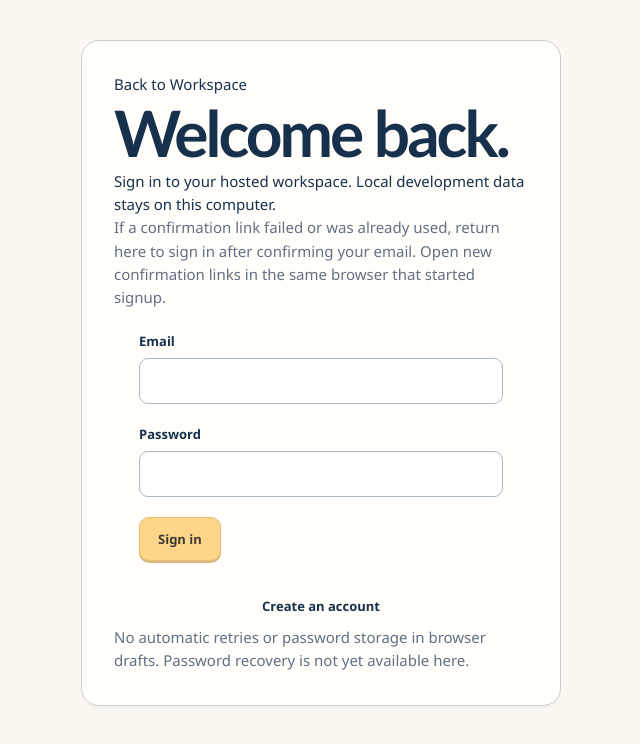
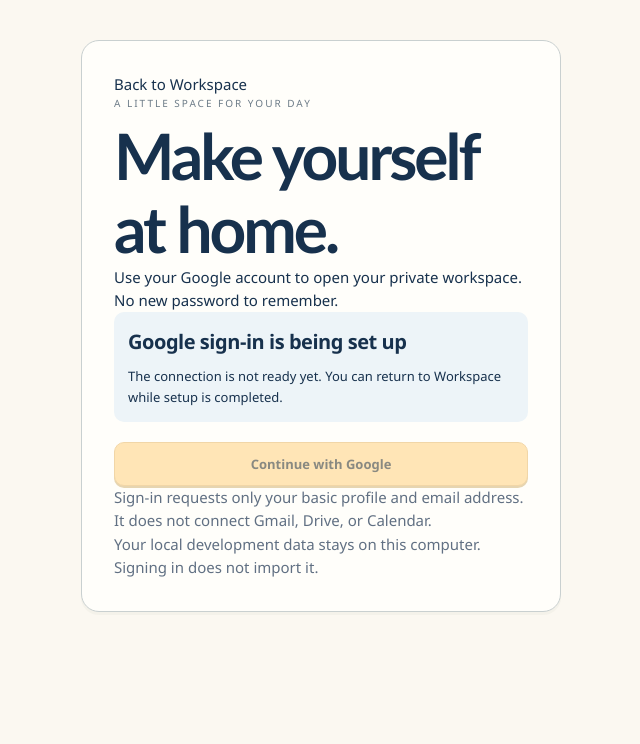
Before and after one commit to Allen-Saji/workspace, a Next.js app: page /login in a window 1280 px wide. Shown: the top 744 px of the page, without its empty margins (319-959 px from the left). Built offline with nearby package versions, Linux system fonts and the light colour scheme.

Commit message:
feat(auth): add guarded Google sign-in and setup-aware login

```diff
--- /dev/null
+++ b/app/login/google-login.tsx
@@ -0,0 +1,39 @@
+'use client';
+import { useEffect, useRef, useState } from 'react';
+import Link from 'next/link';
+export default function GoogleLogin({ available, failed }: { available: boolean; failed: boolean }) {
+  const pending = useRef(false);
+  const [busy, setBusy] = useState(false), [error, setError] = useState('');
+  useEffect(() => {
+    const restore = () => { pending.current = false; setBusy(false); };
+    window.addEventListener('pageshow', restore);
+    return () => window.removeEventListener('pageshow', restore);
+  }, []);
+  async function signIn() {
+    if (!available || pending.current) return;
+    pending.current = true; setBusy(true); setError('');
+    try {
+      const response = await fetch('/api/auth/google', { method: 'POST', headers: {
+        'Content-Type': 'application/json', 'X-Workspace-Request': 'local-ui',
+      }, body: '{}', signal: AbortSignal.timeout(15000) });
+      const result = await response.json();
+      if (!response.ok || typeof result.url !== 'string') throw new Error('unavailable');
+      window.location.assign(result.url);
+    } catch {
+      setError('Google sign-in could not start. Please try again when setup is available.');
+      pending.current = false; setBusy(false);
+    }
+  }
+  return <main className="panel" style={{ maxWidth: 480, margin: '5vh auto', padding: 32 }}>
+    <Link href="/">Back to Workspace</Link>
+    <p className="eyebrow">A LITTLE SPACE FOR YOUR DAY</p>
+    <h1>Make yourself at home.</h1>
+    <p>Use your Google account to open your private workspace. No new password to remember.</p>
+    {failed && <p role="alert" className="callout">Sign-in was cancelled, expired, or could not finish. Nothing here confirms a completed sign-in. Start again in this browser when you are ready.</p>}
+    {!available && <div role="status" className="callout"><h2>Google sign-in is being set up</h2><p>The connection is not ready yet. You can return to Workspace while setup is completed.</p></div>}
+    <button className="primary" style={{ width: '100%', marginTop: 20 }} disabled={!available || busy} onClick={signIn}>{busy ? 'Opening Google…' : 'Continue with Google'}</button>
+    {error && <p role="alert" className="error">{error}</p>}
+    <p className="muted">Sign-in requests only your basic profile and email address. It does not connect Gmail, Drive, or Calendar.</p>
+    <p className="muted">Your local development data stays on this computer. Signing in does not import it.</p>
+  </main>;
+}
--- a/app/login/page.tsx
+++ b/app/login/page.tsx
@@ -1,34 +1,10 @@
-'use client';
-import { useState } from 'react';
-import Link from 'next/link';
-import { useRouter } from 'next/navigation';
-export default function Login() {
-  const router=useRouter();
-  const [busy,setBusy]=useState(false),[error,setError]=useState(''),[signup,setSignup]=useState(false),[sent,setSent]=useState(false);
-  async function submit(event:React.FormEvent<HTMLFormElement>){
-    event.preventDefault();if(busy)return;setBusy(true);setError('');
-    const element=event.currentTarget,form=new FormData(element);
-    try{
-      const response=await fetch('/api/auth',{method:'POST',headers:{'Content-Type':'application/json','X-Workspace-Request':'local-ui'},body:JSON.stringify({action:signup?'signup':'signin',email:form.get('email'),password:form.get('password')})});
-      const result=await response.json();
-      if(!response.ok)throw new Error(result.error?.code==='configuration_required'?'Hosted sign-in is not configured. The local workspace needs no account.':signup?'Signup could not complete. Check the details or try later; confirmation remains required.':'Unable to sign in. Confirm your email and check your details.');
-      element.reset();
-      if(signup)setSent(true);else{router.replace('/');router.refresh();}
-    }catch{setError(signup?'Unable to confirm signup completion. Check your inbox before trying again; no automatic retry is sent.':'Unable to sign in. Confirm your email, check your details or try later.');}
-    finally{setBusy(false);}
-  }
-  return <main className="panel" style={{maxWidth:480,margin:'5vh auto',padding:32}}>
-    <Link href="/">Back to Workspace</Link><h1>{signup?'Make a little space.':'Welcome back.'}</h1>
-    <p>{signup?'Create your hosted account using your own email and password. Your local data will not be uploaded.':'Sign in to your hosted workspace. Local development data stays on this computer.'}</p>
-    <p className="muted">If a confirmation link failed or was already used, return here to sign in after confirming your email. Open new confirmation links in the same browser that started signup.</p>
-    {sent?<div role="status" className="callout"><h2>Check your inbox</h2><p>If signup is eligible, a confirmation email will arrive. No session is claimed until confirmation succeeds. Existing accounts can sign in. Workspace access may still need owner provisioning.</p><button className="secondary" onClick={()=>{setSent(false);setSignup(false);}}>Back to sign in</button></div>:<>
-    <form key={String(signup)} className="editor" onSubmit={submit}>
-      <label>Email<input name="email" type="email" autoComplete="username" required maxLength={254}/></label>
-      <label>Password<input name="password" type="password" autoComplete={signup?'new-password':'current-password'} required minLength={signup?12:1} maxLength={1024}/></label>
-      {signup?<p>Use at least 12 characters. Only you enter this password. Sending the form requests a confirmation email.</p>:null}
-      {error?<p role="alert" className="error">{error}</p>:null}
-      <button className="primary" disabled={busy}>{busy?'Please wait…':signup?'Send confirmation email':'Sign in'}</button>
-    </form><button className="text-button" disabled={busy} onClick={()=>{setSignup(!signup);setError('');}}>{signup?'Cancel signup · back to sign in':'Create an account'}</button></>}
-    <p className="muted">No automatic retries or password storage in browser drafts. Password recovery is not yet available here.</p>
-  </main>;
+import { runtimeConfig } from '../../src/server/config.ts';
+import { googleAvailable } from '../../src/server/google-auth.ts';
+import GoogleLogin from './google-login';
+export const dynamic = 'force-dynamic';
+export default async function Login({ searchParams }: { searchParams: Promise<Record<string, string | string[] | undefined>> }) {
+  const query = await searchParams;
+  let available = false;
+  try { available = googleAvailable(runtimeConfig()); } catch { /* Fail closed if configuration is incomplete. */ }
+  return <GoogleLogin available={available} failed={query.confirmation === 'failed'} />;
 }
--- /dev/null
+++ b/src/server/google-auth.ts
@@ -0,0 +1,23 @@
+import { DomainError } from '../domain/contracts.ts';
+import type { RuntimeConfig } from './config.ts';
+export function googleAvailable(config: RuntimeConfig, enabled = process.env.WORKSPACE_GOOGLE_AUTH) {
+  return config.mode === 'supabase' && enabled === 'enabled';
+}
+type GoogleClient = { auth: { signInWithOAuth(input: {
+  provider: 'google'; options: { redirectTo: string; scopes: string; skipBrowserRedirect: boolean };
+}): Promise<{ data: { url: string | null }; error: unknown }> } };
+export async function startGoogle(client: GoogleClient, config: RuntimeConfig, enabled = process.env.WORKSPACE_GOOGLE_AUTH) {
+  if (!googleAvailable(config, enabled) || config.mode !== 'supabase') throw new DomainError('configuration_required');
+  // The SSR client supplies PKCE and stores its verifier in HttpOnly cookies.
+  const { data, error } = await client.auth.signInWithOAuth({ provider: 'google', options: {
+    redirectTo: config.origin + '/auth/callback', scopes: 'openid email profile', skipBrowserRedirect: true,
+  } });
+  if (error || !data.url) throw new DomainError('google_signin_unavailable');
+  let url: URL;
+  try { url = new URL(data.url); } catch { throw new DomainError('google_signin_unavailable'); }
+  if (url.origin !== config.url || url.pathname !== '/auth/v1/authorize' || url.username || url.password || url.hash ||
+      url.searchParams.get('provider') !== 'google' || url.searchParams.get('redirect_to') !== config.origin + '/auth/callback') {
+    throw new DomainError('google_signin_unavailable');
+  }
+  return url.href;
+}
```
Also changed, not shown: app/api/auth/google/route.ts (added, +17 -0 lines), 5 other files (tests, documents, lock files or other folders).
